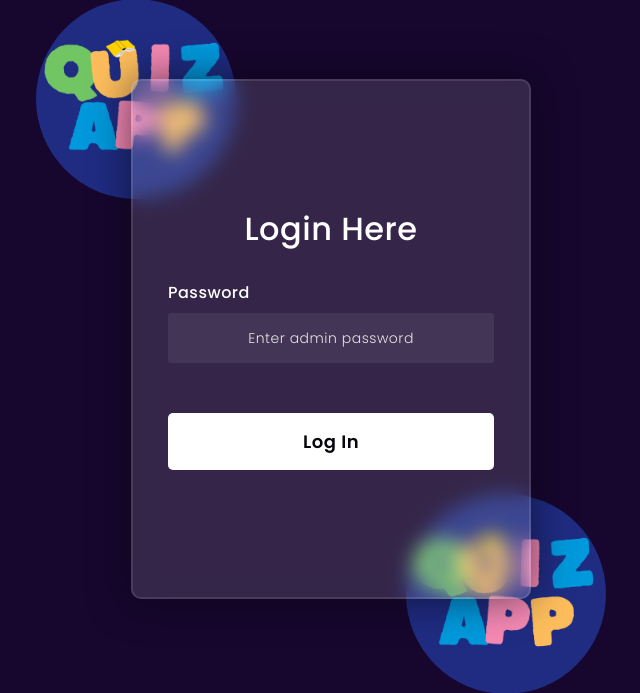
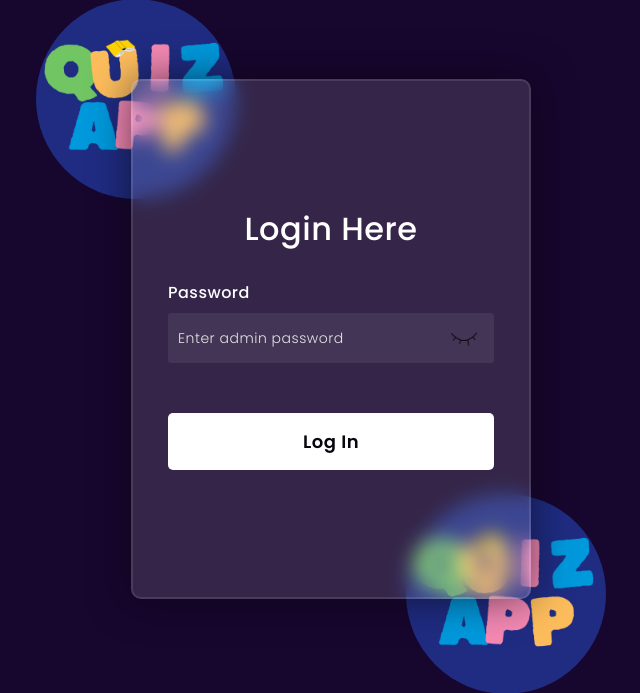
Before and after one commit to mjfutera/QuizApp, a PHP site: page /admin/index.html in a window 1280 px wide. Shown: the part 61-754 px from the top of the page, without its empty margins (309-949 px from the left). Run offline with PHP 8.4, Linux system fonts and the light colour scheme.

Commit message:
show-hide button

```diff
--- a/admin/index.html
+++ b/admin/index.html
@@ -25,6 +25,7 @@
 
       <label for="password">Password</label>
       <input type="password" placeholder="Enter admin password" id="password">
+      <img src="./image/hide-pass.png" onclick="pass()" class="pass-icon" id="pass-icon">
       <div id="info">
 
       </div>
@@ -32,5 +33,6 @@
     </div>
 
     <script src="./script.js"></script>
+    <script src="./show-hide_button.js"></script>
   </body>
 </html>
--- /dev/null
+++ b/admin/show-hide_button.js
@@ -0,0 +1,14 @@
+let a;
+
+function pass() {
+    if (a == 1) {
+        document.getElementById(`password`).type = `password`;
+        document.getElementById(`pass-icon`).src = `image/hide-pass.png`;
+        a = 0;
+    }
+    else {
+        document.getElementById(`password`).type = `text`;
+        document.getElementById(`pass-icon`).src = `image/show-pass.png`;
+        a = 1;
+    }
+}
--- a/admin/style.css
+++ b/admin/style.css
@@ -91,7 +91,6 @@ input {
 
 ::placeholder {
     color: #e5e5e5;
-    text-align: center;
 }
 
 .logIN {
@@ -113,6 +112,10 @@ input {
     transition-duration: 0.5s;
 }
 
-img {
-    height: 200px;
+.pass-icon {
+    height: 30px;
+    width: 30px;
+    position: absolute;
+    right: 50px;
+    cursor: pointer;
 }
```
Also changed, not shown: admin/image/hide-pass.png (added), admin/image/show-pass.png (added).
